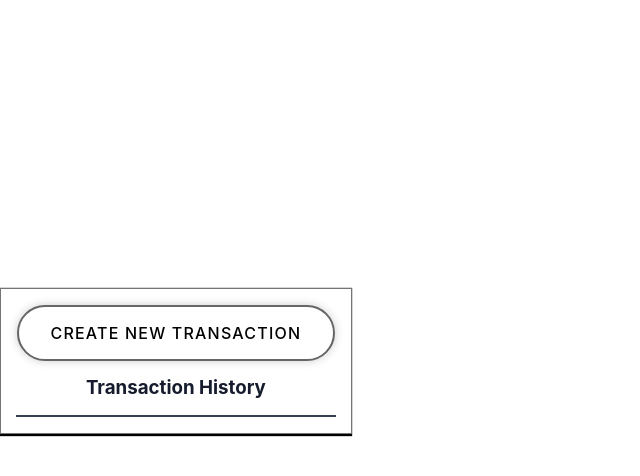
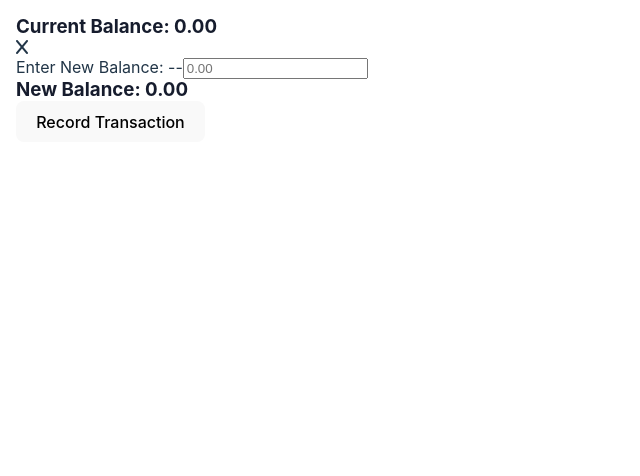
Before and after one commit to savus/Transaction-Calculator, a React (Vite) app: page / in a window 1280 px wide. Shown: the top 476 px of the page, without its empty margins (0-640 px from the left). Built offline with nearby package versions, Linux system fonts and the light colour scheme; the HTML template or start-up script is replaced by a standard one.

Commit message:
style create transaction button, gradient background for transaction app, and absolute positioning for new-transaction modal.

```diff
--- a/src/App.tsx
+++ b/src/App.tsx
@@ -1,7 +1,7 @@
 import { useState } from "react";
-import "../src/css/styles.css";
 import "../src/css/base.css";
 import "../src/css/theme.css";
+import "../src/css/styles.css";
 
 function App() {
   return (
@@ -22,7 +22,7 @@ function App() {
       </main>
 
       <section className="modal-section">
-        <div className="full-site-modal">
+        <div className="full-site-modal is-visible">
           <header className="modal-header">
             <div className="current-balance">
               <h3>Current Balance: 0.00</h3>
--- a/src/css/base.css
+++ b/src/css/base.css
@@ -1,3 +1,13 @@
+:root {
+  --size-8: 0.5rem;
+  --size-10: 0.625rem;
+  --size-15: 0.938rem;
+  --size-18: 1.125rem;
+  --size-22: 1.375rem
+  --size-30: 1.875rem;
+  --size-50: 3.125rem;
+}
+
 section,
 footer,
 header,
@@ -64,23 +74,23 @@ button {
 }
 
 .btn {
-  letter-spacing: 1.2px;
+  letter-spacing: 1.5px;
   padding: 1rem 2rem;
   border-radius: 50rem;
   display: inline-flex;
   justify-content: center;
   align-items: center;
   text-transform: uppercase;
-  border: 2px solid #666;
+  border: 1px solid rgba(0,0,0,0.3);
   background-color: var(--bg);
   cursor:pointer;
-  box-shadow: 0 0 10px 0px rgba(0, 0, 0, 0.2);
   transition: 0.4s ease-in-out;
+  font-weight:bold;
 }
 
 .btn:hover {
-   transform: scale(1.1);
-   color:#fff;
+  transform: scale(1.1);
+  color:#fff;
 }
 
 .btn:not(:diabled):not(.disabled) button:not(:diabled):not(.disabled) {
@@ -88,9 +98,9 @@ button {
 }
 
 .btn.spread-out-transition {
-   z-index:1;
-   position:relative;
-   overflow:hidden;
+  z-index:1;
+  position:relative;
+  box-shadow: 0 -6px 10px 0px rgba(22, 155, 243, 0.6) inset, 0 6px 15px 0px rgba(0,0,0,0.5);
 }
 
 .btn.spread-out-transition::before {
@@ -101,14 +111,15 @@ button {
    right:0;
    bottom:0;
    z-index:-1;
-   background-color:rgba(66,66,66,0.5);
+   background-image: linear-gradient(1deg, #4F58FD, #149BF3 99%);
    transform:scale(0);
    transition: 0.35s ease-in;
    border-radius:50rem;
 }
 
 .btn.spread-out-transition:hover::before {
-   transform:scale(1.5);
+   transform:scale(1.1);
+   border: none;
 }
 
 .horizontal-center {
--- a/src/css/styles.css
+++ b/src/css/styles.css
@@ -2,8 +2,10 @@
 .transaction-app-wrapper
 {
    border: 1px solid rgba(25,25,25, 0.6);
-   box-shadow: -1px 1px 1px 1px black;
+   border-radius:20px;
+   box-shadow: 0px 0px 32px 1px rgba(255,255,255,0.4);
    margin-top:3rem;
+   background-image: linear-gradient(to bottom, #ffefba 80%, #ffffff);
 }
 
 .transaction-app-wrapper .transaction-button-container {
@@ -18,6 +20,14 @@
 
 
 .full-site-modal {
+   position:absolute;
+   top:0;
+   left:0;
+   right:0;
+   bottom:0;
+   padding:1rem;
+   background-color:#fff;
+   z-index:100;
    visibility:hidden;
    opacity:0;
 }
```
